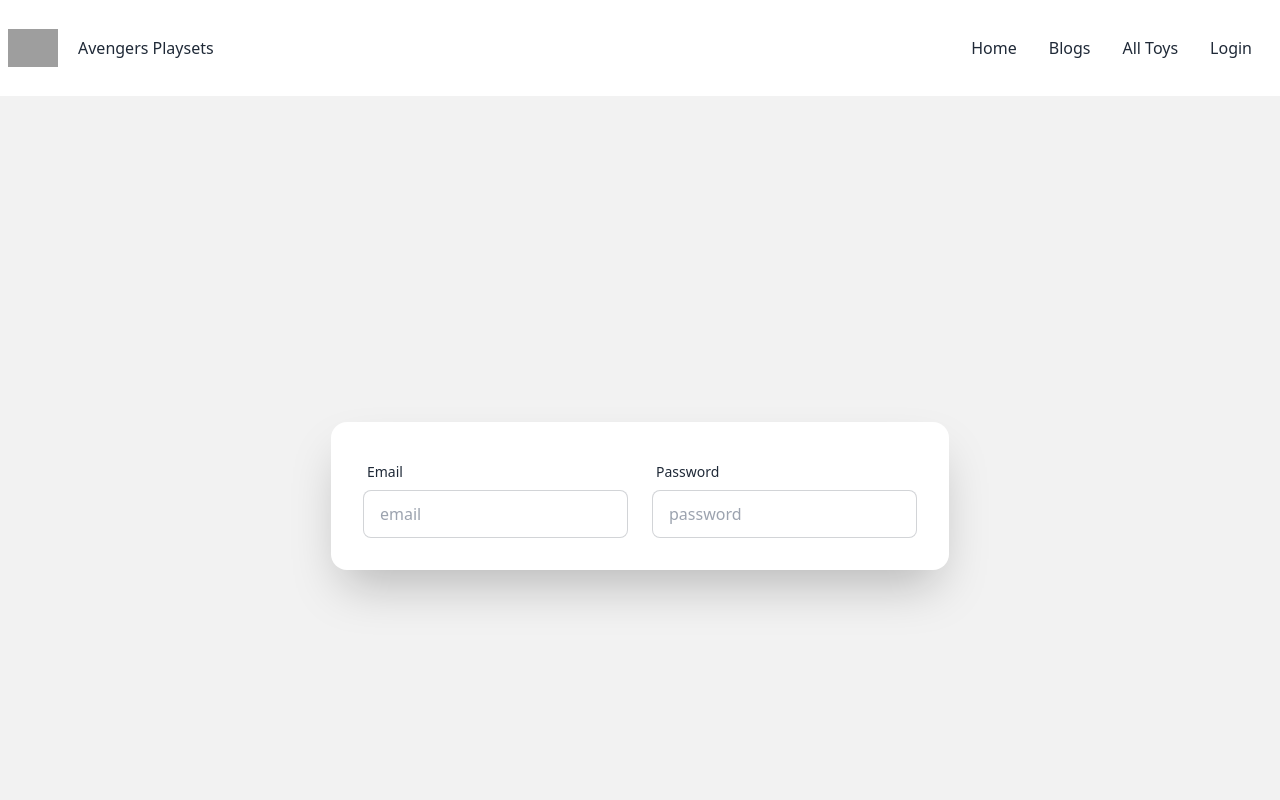
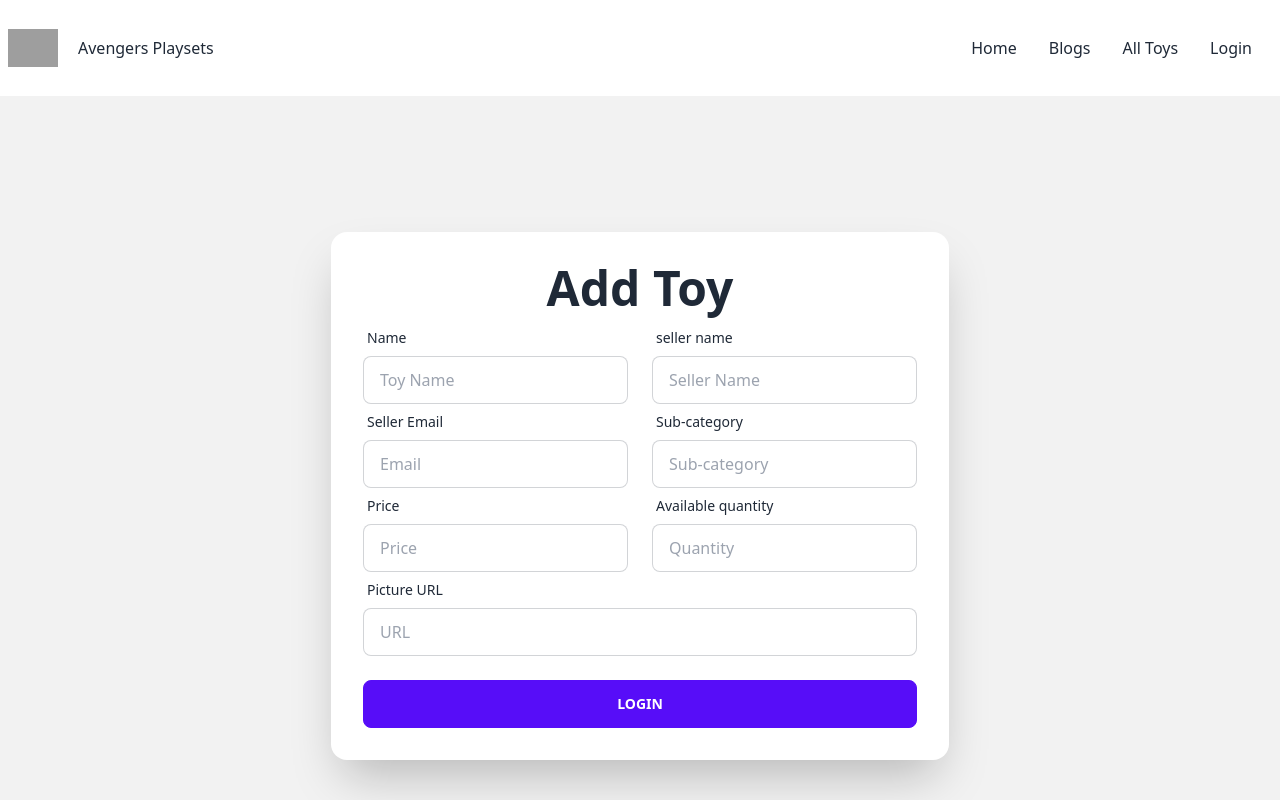
Before and after one commit to AB-ohi/Toy-Marketplace-cliend, a React (Vite) app: page /addToy in a window 1280 px wide. Shown: the top 800 px of the page. Built offline with nearby package versions, Linux system fonts and the light colour scheme; no server answers; grey boxes are pictures that could not be loaded; a web font is replaced by a local one.

Commit message:
set a form

```diff
--- a/src/Pages/AddToy/AddToy.jsx
+++ b/src/Pages/AddToy/AddToy.jsx
@@ -1,32 +1,98 @@
 const AddToy = () => {
+
+
   return (
     <div>
       <div className="hero min-h-screen bg-base-200">
         <div className="hero-content flex-col lg:flex-row-reverse">
           <div className="card flex-shrink-0 w-full shadow-2xl bg-base-100">
             <div className="card-body">
+              <h1 className="text-center font-semibold text-5xl">Add Toy</h1>
               <form>
-               <div className="flex gap-6">
+                <div className="md:flex gap-6">
                   <div className="form-control">
                     <label className="label">
-                    <span className="label-text">Email</span>
+                      <span className="label-text">Name</span>
                     </label>
                     <input
                       type="text"
-                    placeholder="email"
+                      placeholder="Toy Name"
+                      name="name"
                       className="input input-bordered"
                     />
                   </div>
                   <div className="form-control">
                     <label className="label">
-                    <span className="label-text">Password</span>
+                      <span className="label-text">seller name</span>
                     </label>
                     <input
                       type="text"
-                    placeholder="password"
+                      placeholder="Seller Name"
+                      name="sellerName"
                       className="input input-bordered"
                     />
                   </div>
+                </div>
+                <div className="md:flex gap-6">
+                  <div className="form-control">
+                    <label className="label">
+                      <span className="label-text">Seller Email</span>
+                    </label>
+                    <input
+                      type="text"
+                      placeholder="Email"
+                      name="email"
+                      className="input input-bordered"
+                    />
+                  </div>
+                  <div className="form-control">
+                    <label className="label">
+                      <span className="label-text">Sub-category</span>
+                    </label>
+                    <input
+                      type="text"
+                      placeholder="Sub-category"
+                      name="SubCategory"
+                      className="input input-bordered"
+                    />
+                  </div>
+                </div>
+                <div className="md:flex gap-6">
+                  <div className="form-control">
+                    <label className="label">
+                      <span className="label-text">Price</span>
+                    </label>
+                    <input
+                      type="text"
+                      placeholder="Price"
+                      name="price"
+                      className="input input-bordered"
+                    />
+                  </div>
+                  <div className="form-control">
+                    <label className="label">
+                      <span className="label-text">Available quantity</span>
+                    </label>
+                    <input
+                      type="text"
+                      placeholder="Quantity"
+                      className="input input-bordered"
+                    />
+                  </div>
+                </div>
+                <div className="form-control">
+                  <label className="label">
+                    <span className="label-text">Picture URL</span>
+                  </label>
+                  <input
+                    type="text"
+                    placeholder="URL"
+                    name="picture"
+                    className="input input-bordered"
+                  />
+                </div>
+                <div className="form-control mt-6">
+                  <button className="btn btn-primary">Login</button>
                 </div>
               </form>
             </div>
```
Lines whose indentation alone changed are shown as unchanged.
